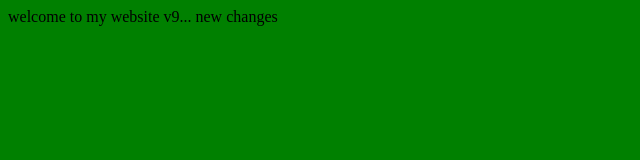
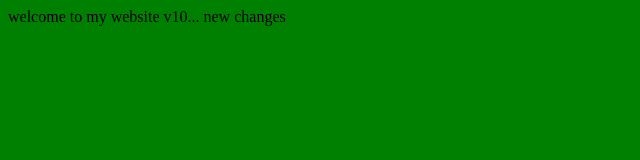
Before and after one commit to vijayprakashtyagi1/jenkins_training_2024_docker, a plain HTML site: page index.html in a window 1280 px wide. Shown: the full height of the page, 0-640 px from the left. Drawn offline with Linux system fonts and the light colour scheme.

Commit message:
one more update

```diff
--- a/index.html
+++ b/index.html
@@ -1,3 +1,3 @@
 <body bgcolor='green'>
-welcome to my website v9... new changes
+welcome to my website v10... new changes
 </body>
```
